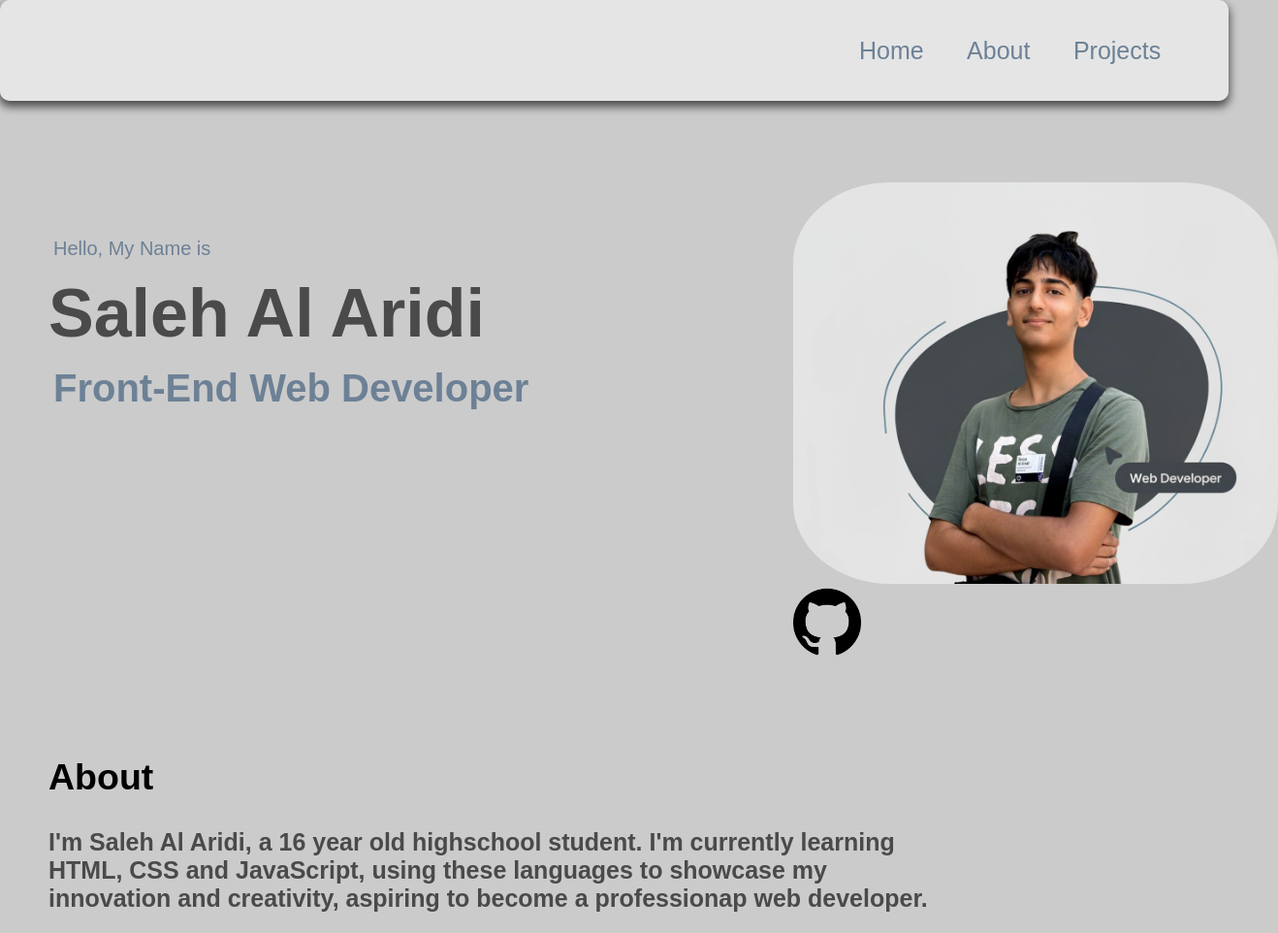
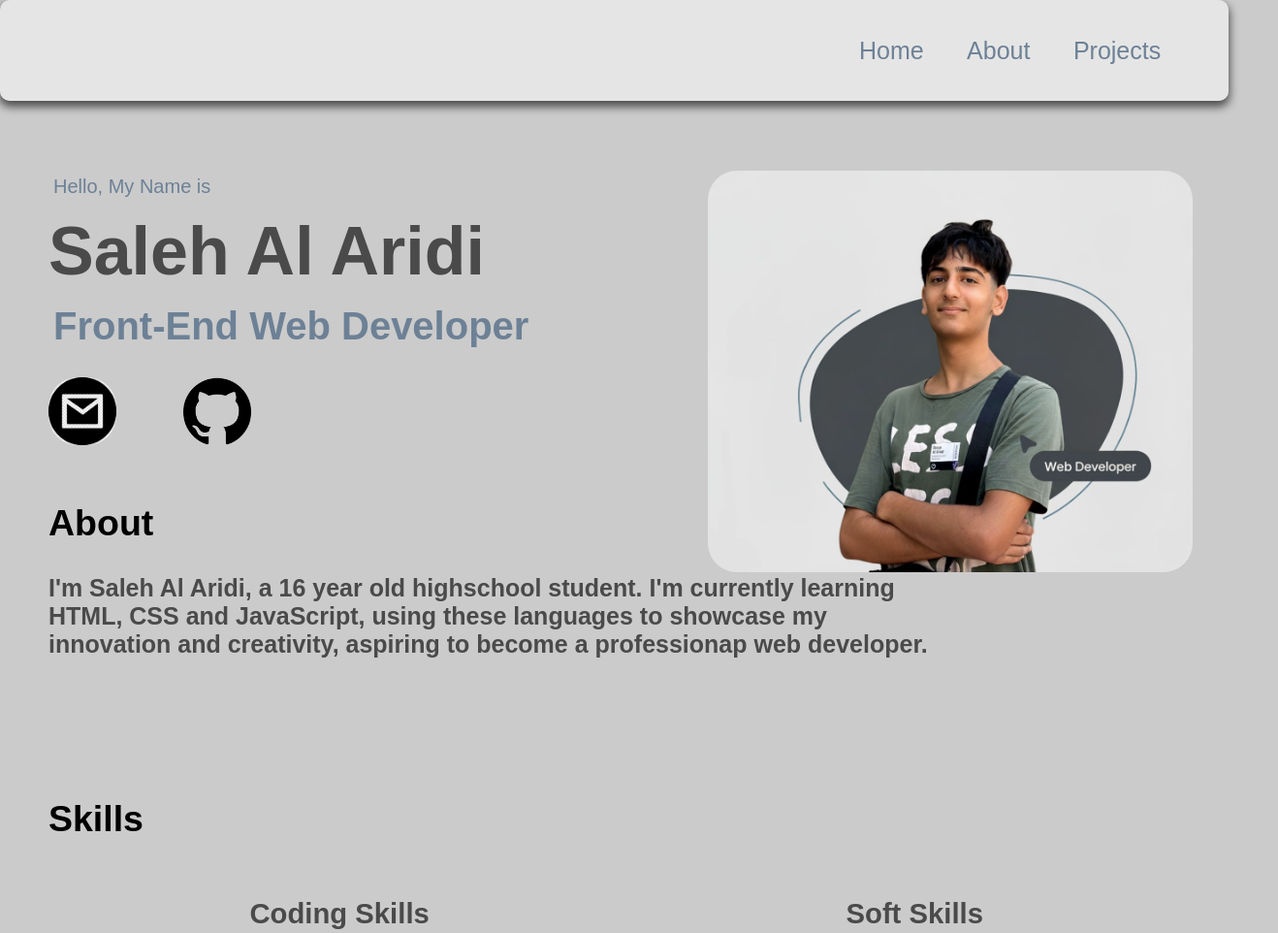
Before and after one commit to saleharidi/portfolio, a plain HTML site: page index.html in a window 1280 px wide. Shown: the top 962 px of the page at 97% size, 1318 px wide, since content can reach past the window. Drawn offline with Linux system fonts and the light colour scheme.

Commit message:
socail in progress

```diff
--- a/index.html
+++ b/index.html
@@ -22,17 +22,27 @@
     </nav>
     <main>
         <section id="hero-section">
-            <p>Hello, My Name is</p>
-            <h1>Saleh Al Aridi</h1>
-            <h2>Front-End Web Developer</h2>
-            <img src="assests/my image design.jpg" alt="My Picture" width="500" heigth="600">
-            <div >
-                <a href="https://github.com/saleharidi" target="_blank">
-                    <img src="/assests/github-icon.png" alt='github icon' class="socials-img">
-                </a>
 
-                <a href="mailto:salehkaridi@gmail.com"></a>
+            <div class="text-link-layout-hero">
+                <div>
+                    <p>Hello, My Name is</p>
+                    <h1>Saleh Al Aridi</h1>
+                    <h2>Front-End Web Developer</h2>
+                </div>
+                <div>
+                    <a href="mailto:salehkaridi@gmail.com" class="social-link">
+                        <img src="/assests/gnail-icon.jpg" alt="gmail-icon" height="70">
+                    </a>
+                    <a href="https://github.com/saleharidi" target="_blank" class="social-link">
+                        <img src="/assests/github-icon.png" alt='github icon' height="70">
+                    </a>
+                </div>
             </div>
+            <div>
+                <img src="assests/my image design.jpg" alt="My Picture" width="500" heigth="600">
+
+            </div>
+
         </section>
 
         <div id="about-section"></div>
--- a/style.css
+++ b/style.css
@@ -62,8 +62,10 @@ nav ul li a{
 }
 
 #hero-section{
+    display: flex;
+    justify-content: space-between;
     position: relative;
-    top: 30vh;
+    top: 22vh;
     color:#6d8196; ;
     margin-left: 50px;
 }
@@ -85,21 +87,25 @@ nav ul li a{
    font-size: 20px;
 }
 
-#hero-section img{
-    border-radius: 20%;
-    position: relative;
-    left: 60vw;
-    top: -30vh;
+#hero-section img {
+    border-radius: 30px;
+    margin-right: 50px;
 }
 
-.socials{
-    margin-left: 50px;
+.text-link-layout-hero{
+    display: flex;
+    flex-direction: column;
+    gap: 25px;
 }
 
-.socials-img{
-    height: 70px;
-    width: 70px;
+.text-link-layout-hero a{
+text-decoration: none;
 }
+
+.social-link{
+    margin-right: 15px;
+}
+
 
 .section-style{
     margin-left: 50px;
```
Also changed, not shown: assests/gnail-icon.jpg (added).
